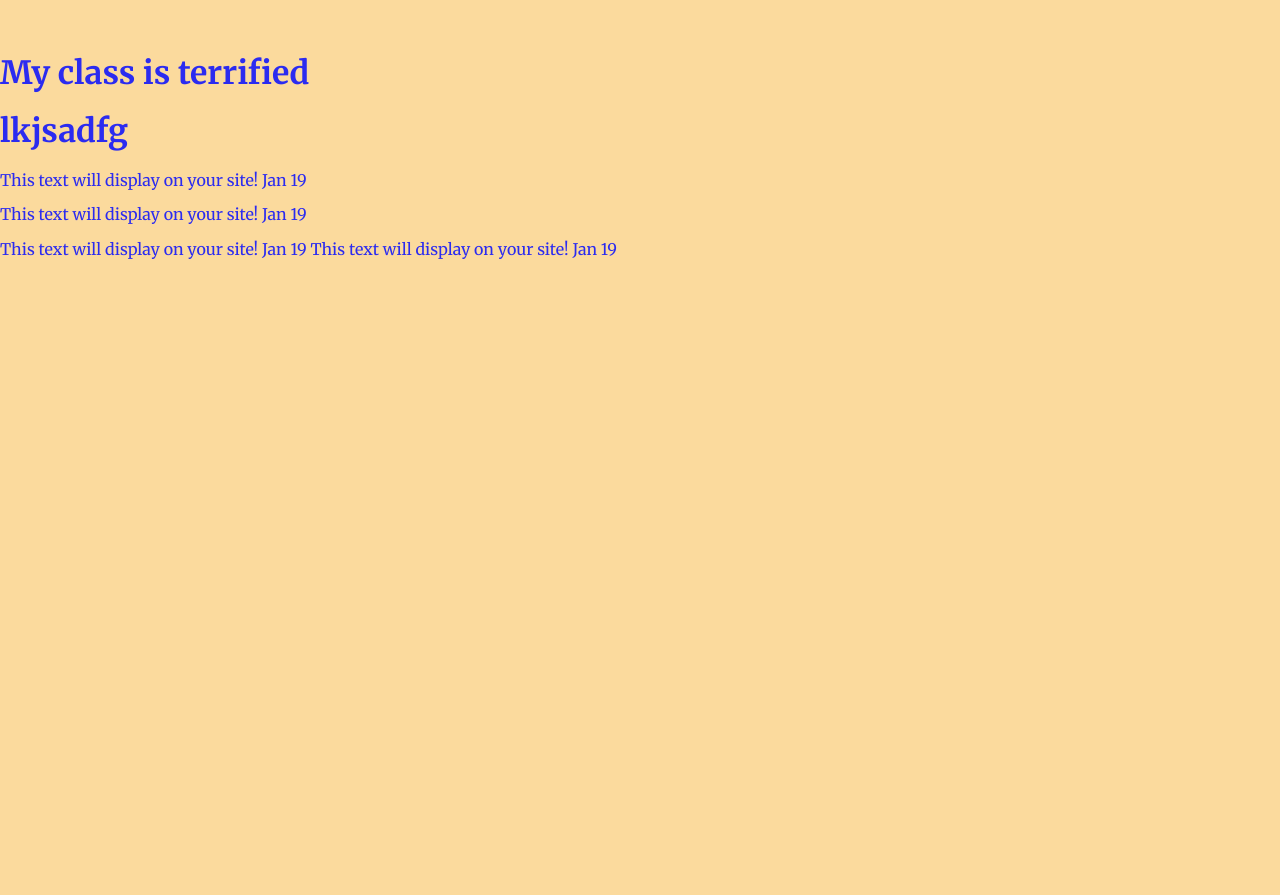
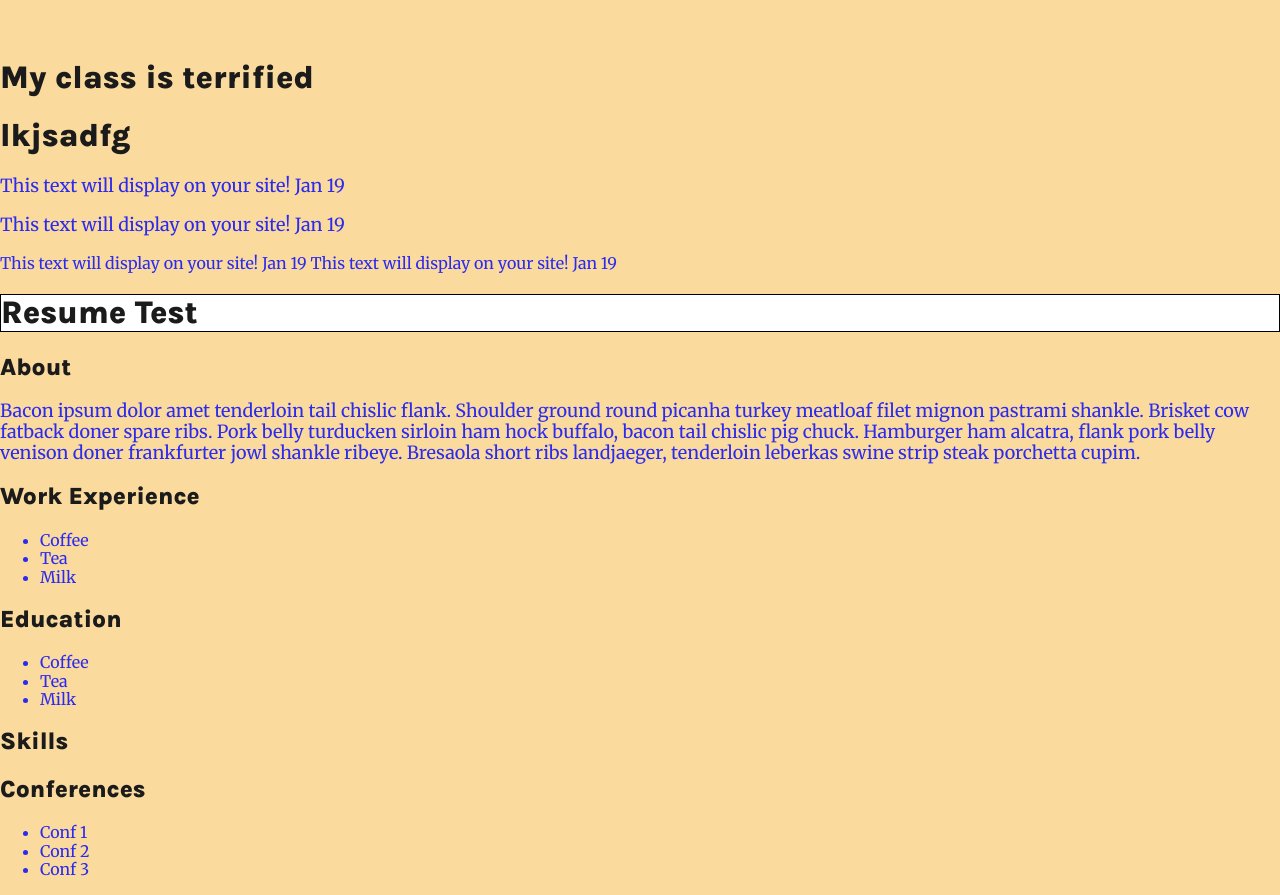
Before and after one commit to QuintonJason/spring-24-fall, a plain HTML site: page index.html in a window 1280 px wide. Shown: the part 272-1167 px from the top of the page. Before the commit the page ends 800 px from the top, so only its background shows below. Drawn offline with Linux system fonts and the light colour scheme.

Commit message:
add resume

```diff
--- a/css/main.css
+++ b/css/main.css
@@ -3,6 +3,24 @@ body {
   background-color: #fbda9d;
   color:#2b2bf0;
   font-family: "Merriweather", serif;
+  font-size: 16px;
 }
 
-h1 {}
+h1,
+h2,
+h3,
+h4,
+h5,
+h6 {
+  color: #1b1b1b;
+  font-family: "Karla", sans-serif;
+}
+
+p {
+  font-size: 18px;
+}
+
+.mango-zebra {
+  border: 1px solid #000;
+  background-color: white;
+}
--- a/index.html
+++ b/index.html
@@ -40,6 +40,32 @@
   <span>This text will display on your site! Jan 19</span>
   <span>This text will display on your site! Jan 19</span>
 
+  <h1 class="mango-zebra">Resume Test</h1>
+  <h2>About</h2>
+  <p>Bacon ipsum dolor amet tenderloin tail chislic flank. Shoulder ground round picanha turkey meatloaf filet mignon pastrami shankle. Brisket cow fatback doner spare ribs. Pork belly turducken sirloin ham hock buffalo, bacon tail chislic pig chuck. Hamburger ham alcatra, flank pork belly venison doner frankfurter jowl shankle ribeye. Bresaola short ribs landjaeger, tenderloin leberkas swine strip steak porchetta cupim.</p>
+  <h2>Work Experience</h2>
+  <ul>
+    <li>Coffee</li>
+    <li>Tea</li>
+    <li>Milk</li>
+  </ul>
+
+  <h2>Education</h2>
+  <ul>
+    <li>Coffee</li>
+    <li>Tea</li>
+    <li>Milk</li>
+  </ul>
+
+  <h2>Skills</h2>
+
+  <h2>Conferences</h2>
+  <ul>
+    <li>Conf 1</li>
+    <li>Conf 2</li>
+    <li>Conf 3</li>
+  </ul>
+
   <script src="js/main.js"></script>
 </body>
 
```
